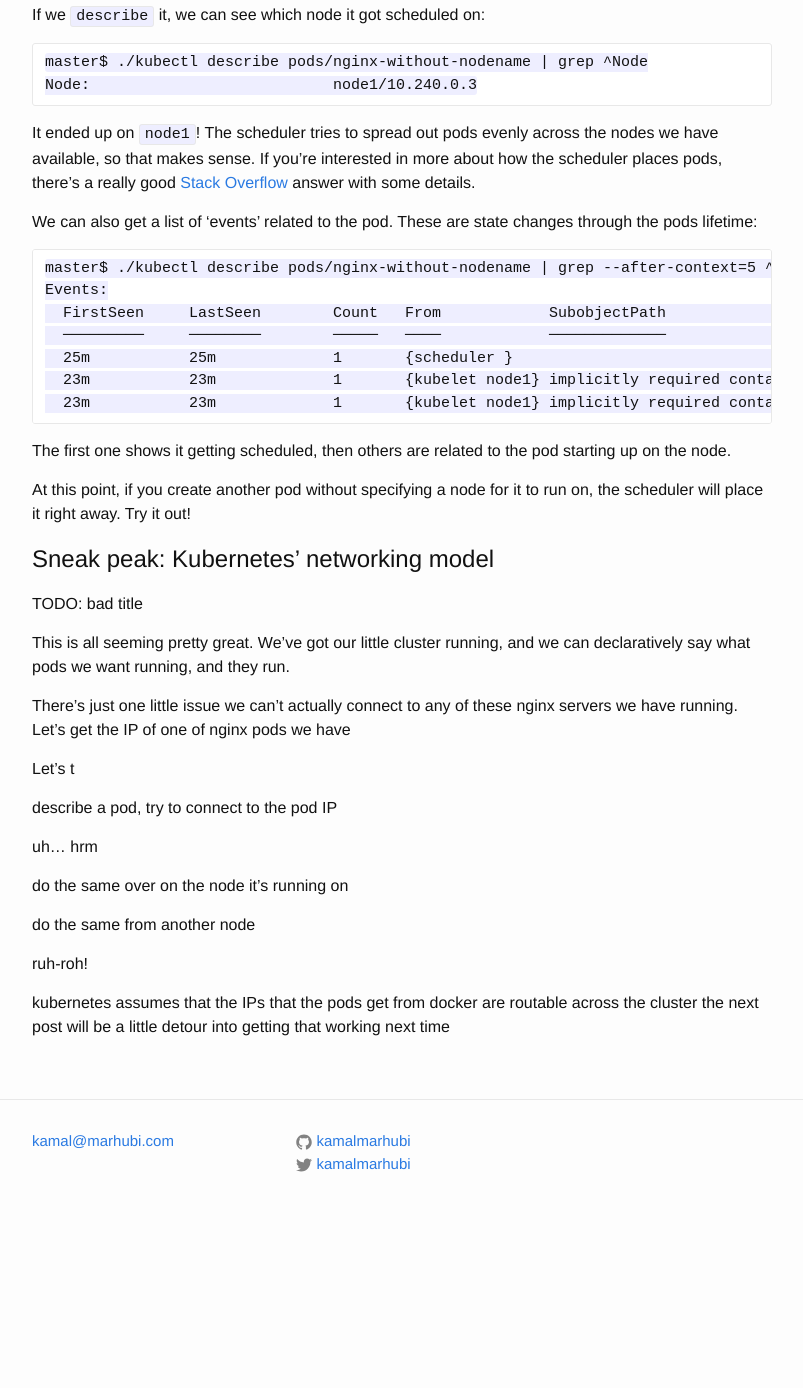
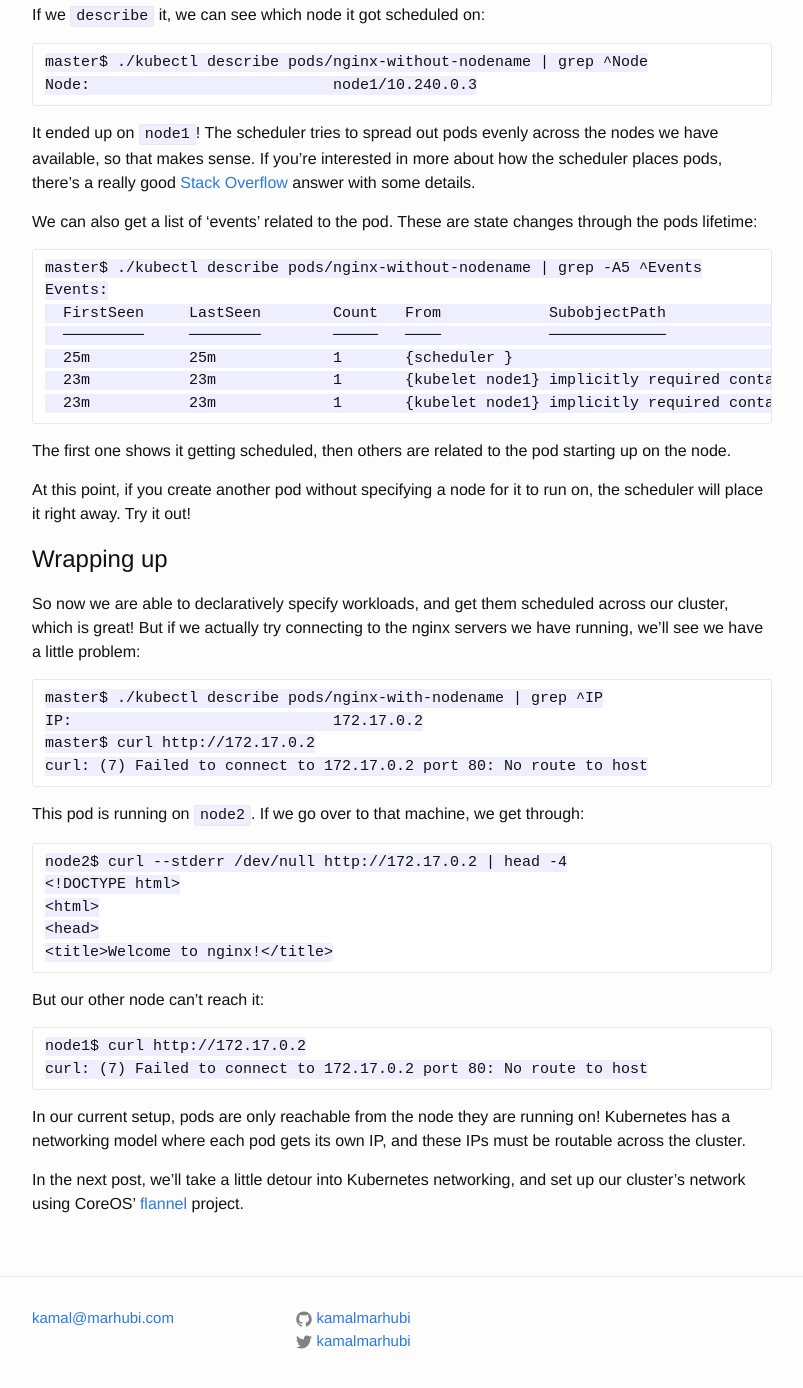
Before and after one commit to kamalmarhubi/website, a Jekyll site: the page built from _posts/2015-11-17-kubernetes-from-the-ground-up-the-scheduler.markdown, in a window 1280 px wide and 1400 px high, scrolled down 3610 px. Shown: the top 1388 px of the window, without its empty margins (238-1041 px from the left). Built offline with Jekyll 4.4.1, drawn with Linux system fonts in a browser that asks for light colours; before the commit the page ends 4845 px from its top, so only the background shows below that; some of the changed text lies outside the part shown.

Commit message:
Scheduler post draft-ish

```diff
--- a/_posts/2015-11-17-kubernetes-from-the-ground-up-the-scheduler.markdown
+++ b/_posts/2015-11-17-kubernetes-from-the-ground-up-the-scheduler.markdown
@@ -78,8 +78,8 @@ master$ chmod +x kubectl
 
 This will be quick too, as we've done this a couple of times before. The only
 difference here is that the API server isn't running on localhost, so we need
-to include its address. I'll just show this once below, but do this on as many
-nodes as you want!
+to include its address. I've got two nodes, but I'll just show this once below.
+If you're following along, do this on as many nodes as you want!
 
 ~~~
 node1$ ./kubelet --api-servers=http://master:8080
@@ -223,7 +223,7 @@ We can also get a list of ‘events’ related to the pod. These are state chang
 through the pods lifetime:
 
 ~~~
-master$ ./kubectl describe pods/nginx-without-nodename | grep --after-context=5 ^Events
+master$ ./kubectl describe pods/nginx-without-nodename | grep -A5 ^Events
 Events:
   FirstSeen     LastSeen        Count   From            SubobjectPath                           Reason                  Message
   ─────────     ────────        ─────   ────            ─────────────                           ──────                  ───────
@@ -239,26 +239,42 @@ At this point, if you create another pod without specifying a node for it to
 run on, the scheduler will place it right away. Try it out!
 
 
-# Sneak peak: Kubernetes' networking model
-TODO: bad title
+# Wrapping up
 
-This is all seeming pretty great. We've got our little cluster running, and we
-can declaratively say what pods we want running, and they run.
+So now we are able to declaratively specify workloads, and get them scheduled
+across our cluster, which is great! But if we actually try connecting to the
+nginx servers we have running, we'll see we have a little problem:
 
-There's just one little issue we can't actually connect to any of these nginx servers we have running. Let's get the IP of one of nginx pods we have
+~~~
+master$ ./kubectl describe pods/nginx-with-nodename | grep ^IP
+IP:                             172.17.0.2
+master$ curl http://172.17.0.2
+curl: (7) Failed to connect to 172.17.0.2 port 80: No route to host
+~~~
 
-Let's t
+This pod is running on `node2`. If we go over to that machine,
+we get through:
 
-describe a pod, try to connect to the pod IP
+~~~
+node2$ curl --stderr /dev/null http://172.17.0.2 | head -4
+<!DOCTYPE html>
+<html>
+<head>
+<title>Welcome to nginx!</title>
+~~~
 
-uh... hrm
+But our other node can't reach it:
 
-do the same over on the node it's running on
+~~~
+node1$ curl http://172.17.0.2
+curl: (7) Failed to connect to 172.17.0.2 port 80: No route to host
+~~~
 
-do the same from another node
+In our current setup, pods are only reachable from the node they are running
+on! Kubernetes has a networking model  where each pod gets its own IP, and
+these IPs must be routable across the cluster.
 
-ruh-roh!
+In the next post, we'll take a little detour into Kubernetes networking, and
+set up our cluster's network using CoreOS' [flannel][] project.
 
-kubernetes assumes that the IPs that the pods get from docker are routable across the cluster
-the next post will be a little detour into getting that working
-next time
+[flannel]: https://github.com/coreos/flannel
```
